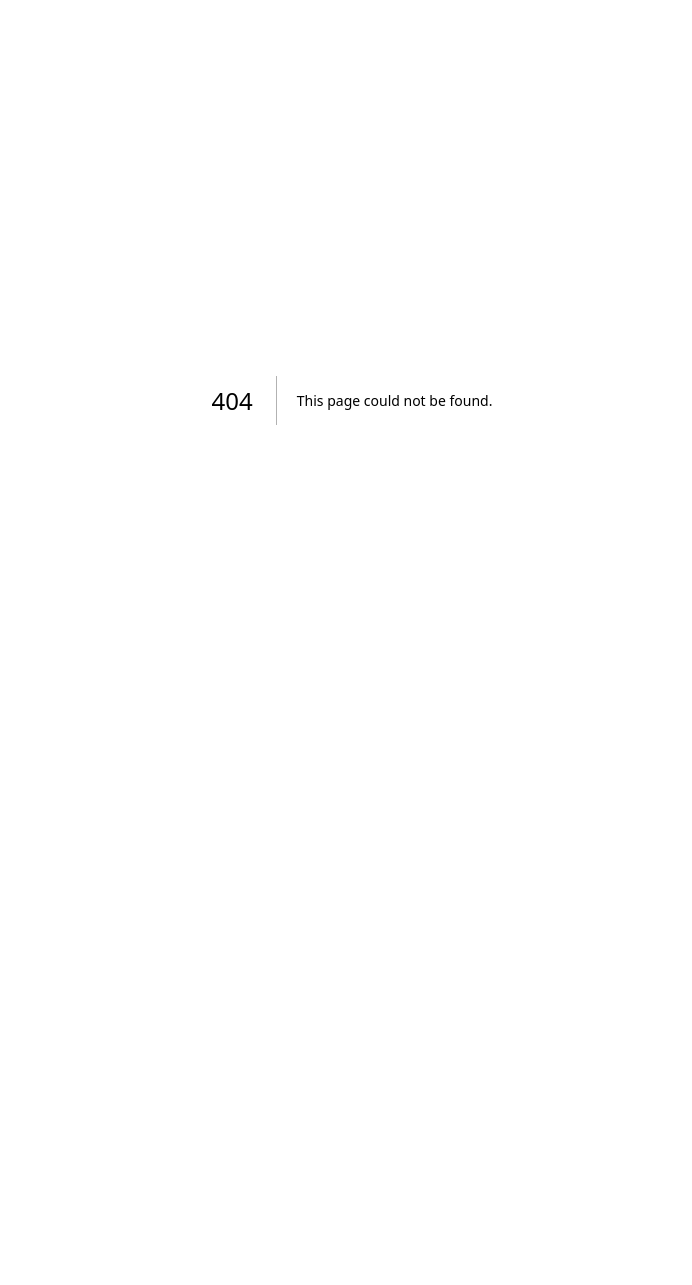
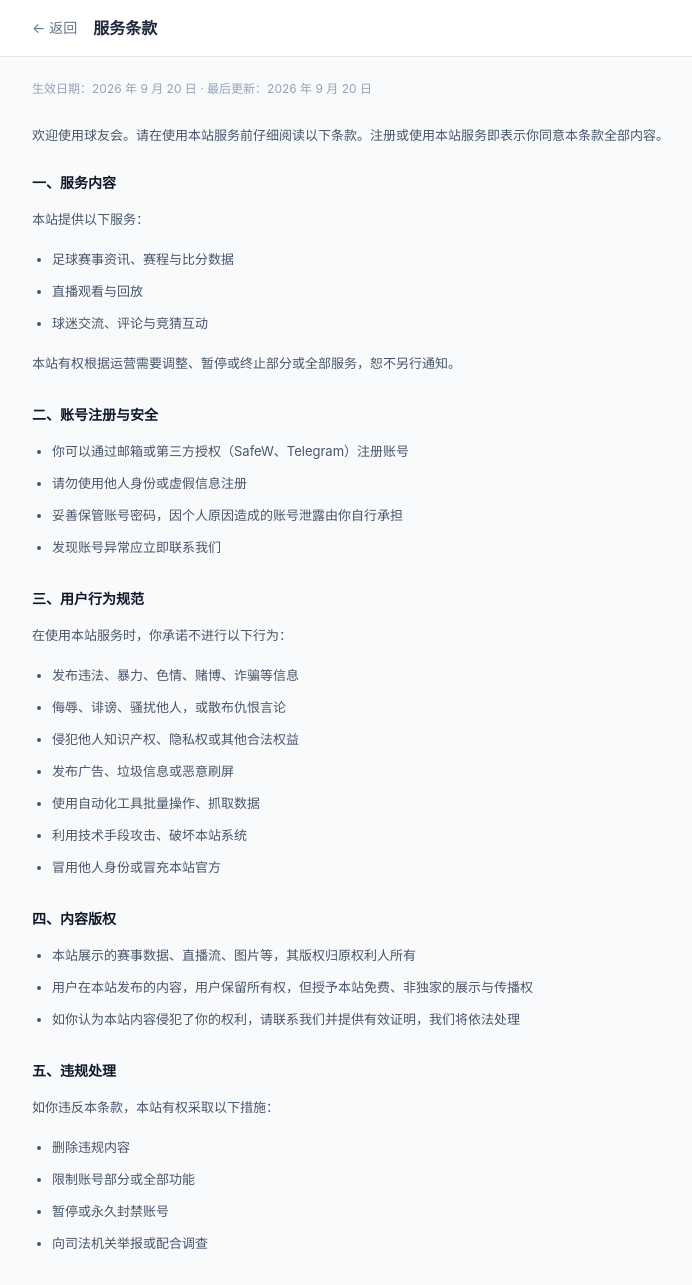
Before and after one commit to shuji-chu/qiuyouhui, a Next.js app: page /terms in a window 1280 px wide. Before the commit this address had no page. Shown: the top 1285 px of the page, without its empty margins (288-980 px from the left). Before the commit the page ends 800 px from the top, so only its background shows below. Built offline with nearby package versions, Linux system fonts and the light colour scheme.

Commit message:
创建 src/app/terms/page.tsx

```diff
--- /dev/null
+++ b/src/app/terms/page.tsx
@@ -0,0 +1,116 @@
+import Link from 'next/link';
+
+export const metadata = { title: '服务条款' };
+
+export default function TermsPage() {
+  return (
+    <main className="min-h-screen bg-slate-50">
+      <header className="sticky top-0 z-10 bg-white/90 backdrop-blur border-b border-slate-200">
+        <div className="max-w-2xl mx-auto px-4 h-14 flex items-center">
+          <Link href="/" className="text-slate-500 text-sm">← 返回</Link>
+          <h1 className="ml-4 text-base font-semibold text-slate-800">服务条款</h1>
+        </div>
+      </header>
+
+      <div className="max-w-2xl mx-auto px-4 py-6 text-[13px] text-slate-600 leading-7">
+        <p className="text-xs text-slate-400 mb-6">
+          生效日期：2026 年 9 月 20 日 · 最后更新：2026 年 9 月 20 日
+        </p>
+
+        <p className="mb-6">
+          欢迎使用球友会。请在使用本站服务前仔细阅读以下条款。注册或使用本站服务即表示你同意本条款全部内容。
+        </p>
+
+        <Section title="一、服务内容">
+          <p className="mb-3">本站提供以下服务：</p>
+          <ul className="list-disc pl-5 space-y-1">
+            <li>足球赛事资讯、赛程与比分数据</li>
+            <li>直播观看与回放</li>
+            <li>球迷交流、评论与竞猜互动</li>
+          </ul>
+          <p className="mt-3">
+            本站有权根据运营需要调整、暂停或终止部分或全部服务，恕不另行通知。
+          </p>
+        </Section>
+
+        <Section title="二、账号注册与安全">
+          <ul className="list-disc pl-5 space-y-1">
+            <li>你可以通过邮箱或第三方授权（SafeW、Telegram）注册账号</li>
+            <li>请勿使用他人身份或虚假信息注册</li>
+            <li>妥善保管账号密码，因个人原因造成的账号泄露由你自行承担</li>
+            <li>发现账号异常应立即联系我们</li>
+          </ul>
+        </Section>
+
+        <Section title="三、用户行为规范">
+          <p className="mb-3">在使用本站服务时，你承诺不进行以下行为：</p>
+          <ul className="list-disc pl-5 space-y-1">
+            <li>发布违法、暴力、色情、赌博、诈骗等信息</li>
+            <li>侮辱、诽谤、骚扰他人，或散布仇恨言论</li>
+            <li>侵犯他人知识产权、隐私权或其他合法权益</li>
+            <li>发布广告、垃圾信息或恶意刷屏</li>
+            <li>使用自动化工具批量操作、抓取数据</li>
+            <li>利用技术手段攻击、破坏本站系统</li>
+            <li>冒用他人身份或冒充本站官方</li>
+          </ul>
+        </Section>
+
+        <Section title="四、内容版权">
+          <ul className="list-disc pl-5 space-y-1">
+            <li>本站展示的赛事数据、直播流、图片等，其版权归原权利人所有</li>
+            <li>用户在本站发布的内容，用户保留所有权，但授予本站免费、非独家的展示与传播权</li>
+            <li>如你认为本站内容侵犯了你的权利，请联系我们并提供有效证明，我们将依法处理</li>
+          </ul>
+        </Section>
+
+        <Section title="五、违规处理">
+          <p className="mb-3">如你违反本条款，本站有权采取以下措施：</p>
+          <ul className="list-disc pl-5 space-y-1">
+            <li>删除违规内容</li>
+            <li>限制账号部分或全部功能</li>
+            <li>暂停或永久封禁账号</li>
+            <li>向司法机关举报或配合调查</li>
+          </ul>
+        </Section>
+
+        <Section title="六、免责声明">
+          <ul className="list-disc pl-5 space-y-1">
+            <li>本站不对第三方内容的准确性、完整性负责</li>
+            <li>本站不对因网络故障、系统维护、不可抗力导致的服务中断负责</li>
+            <li>因用户自身原因造成的损失，本站不承担赔偿责任</li>
+            <li>本站的责任上限以你实际支付的服务费用为限</li>
+          </ul>
+        </Section>
+
+        <Section title="七、条款变更">
+          <p>
+            本站有权随时修改本条款。修改后将在页面公示，重大变更会以站内通知或邮件方式提醒。继续使用服务即视为接受新条款。
+          </p>
+        </Section>
+
+        <Section title="八、法律适用">
+          <p>
+            本条款的订立、执行与解释均适用中华人民共和国法律。因本条款引发的争议，双方应友好协商解决；协商不成的，提交本站所在地有管辖权的人民法院解决。
+          </p>
+        </Section>
+
+        <Section title="九、联系方式">
+          <p>
+            如对本条款有任何疑问，请联系：
+            <br />
+            邮箱：support@qiuyouhui.app
+          </p>
+        </Section>
+      </div>
+    </main>
+  );
+}
+
+function Section({ title, children }: { title: string; children: React.ReactNode }) {
+  return (
+    <section className="mb-7">
+      <h2 className="text-sm font-semibold text-slate-900 mb-3">{title}</h2>
+      <div>{children}</div>
+    </section>
+  );
+}
```
